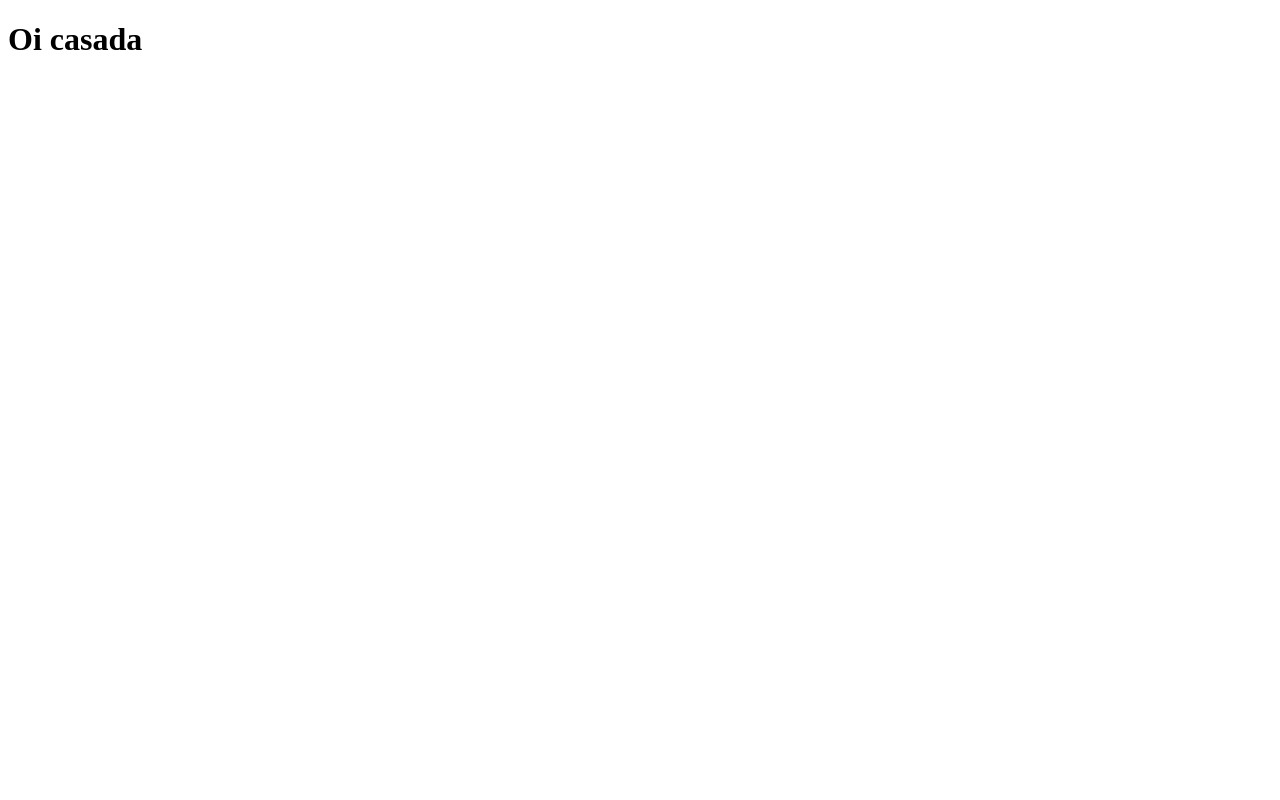
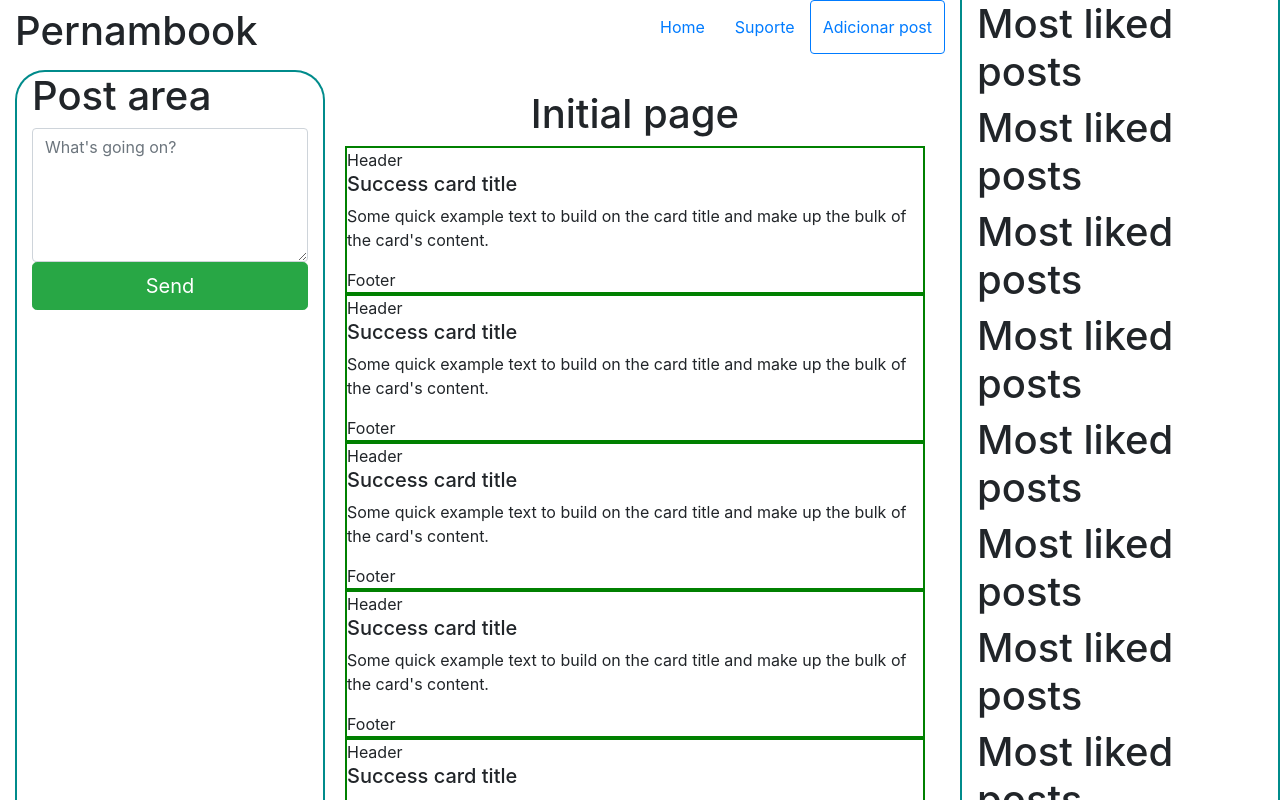
Before and after one commit to CaiozitoDev/Pernambook, a React (Create React App) app: page / in a window 1280 px wide. Shown: the top 800 px of the page. Built offline with nearby package versions, Linux system fonts and the light colour scheme.

Commit message:
Configurado o grid do site, tbm alguns componentes React

```diff
--- a/public/index.html
+++ b/public/index.html
@@ -3,6 +3,8 @@
 <head>
     <meta charset="UTF-8">
     <meta name="viewport" content="width=device-width, initial-scale=1.0">
+    <link rel="stylesheet" href="https://stackpath.bootstrapcdn.com/bootstrap/4.5.0/css/bootstrap.min.css" integrity="sha384-9aIt2nRpC12Uk9gS9baDl411NQApFmC26EwAOH8WgZl5MYYxFfc+NcPb1dKGj7Sk" crossorigin="anonymous">
+    <link rel="stylesheet" href="styles.css">
     <title>Pernambook</title>
 </head>
 <body>
--- /dev/null
+++ b/public/styles.css
@@ -0,0 +1,65 @@
+@charset "UTF-8";
+
+.row {
+    margin: 0;
+}
+/* HEADER */
+.Header {
+    display: flex;
+
+    align-items: center;
+}
+.Header h1 {
+    margin-right: auto;
+}
+.Header ul {
+    display: flex;
+}
+.Header li {
+    padding: 15px;
+    list-style: none;
+}
+/* LEFT MENU */
+.LeftMenu {
+    border: 2px solid darkcyan;
+    border-bottom: none;
+    border-top-left-radius: 30px;
+    border-top-right-radius: 30px;
+
+    float: left;
+    min-height: 100%;
+
+
+}
+
+.NewPostForm form {
+    text-align: center;
+}
+
+
+
+/* POST AREA */
+.PostArea {
+    padding: 20px;
+}
+
+.PostArea h1 {
+    text-align: center;
+}
+.Post {
+    border: 2px solid green;
+}
+
+
+
+/* RIGHT MENU */
+.RightMenu {
+    border: 2px solid darkcyan;
+    border-top: none;
+    border-bottom-left-radius: 30px;
+    border-bottom-right-radius: 30px;
+
+    float: right;
+    min-height: 100%;
+
+}
--- a/src/components/App.jsx
+++ b/src/components/App.jsx
@@ -1,8 +1,16 @@
 import React from 'react'
+
+import Main from './Main/Main'
+import RightMenu from './RightMenu/RightMenu'
 
 function App() {
     return (
-        <h1>Oi casada</h1>
+        <div className='App'>
+            <div className='row Allrow'>
+                <Main />
+                <RightMenu />
+            </div>
+        </div>
     )
 }
 
--- /dev/null
+++ b/src/components/Main/Header/Header.jsx
@@ -0,0 +1,20 @@
+import React from 'react'
+
+function Header() {
+    return (
+        <header className='Header'>
+            <h1>Pernambook</h1>
+            <ul>
+                <li>
+                <a href=''>Home</a>
+                </li>
+                <li>
+                <a href=''>Suporte</a>
+                </li>
+                <button className='btn btn-large btn-outline-primary'>Adicionar post</button>
+            </ul>
+        </header>
+    )
+}
+
+export default Header
--- /dev/null
+++ b/src/components/Main/LeftMenu/LeftMenu.jsx
@@ -0,0 +1,13 @@
+import React from 'react'
+
+import NewPostForm from '../../NewPostForm'
+
+function LeftMenu() { // col-3
+    return (
+        <div className='col-4 LeftMenu'>
+            <NewPostForm />
+        </div>
+    )
+}
+
+export default LeftMenu
--- /dev/null
+++ b/src/components/Main/LeftMenu/NewPostForm/NewPostForm.jsx
@@ -0,0 +1,15 @@
+import React from 'react'
+
+function NewPostForm() {
+    return (
+        <div className='NewPostForm'>
+            <h1>Post area</h1>
+            <form>
+                <textarea className='form-control' placeholder="What's going on?" cols='40' rows='5'></textarea>
+                <button className='btn btn-lg btn-success btn-block'>Send</button>
+            </form>
+        </div>
+    )
+}
+
+export default NewPostForm
--- /dev/null
+++ b/src/components/Main/Main.jsx
@@ -0,0 +1,19 @@
+import React from 'react'
+
+import Header from './Header/Header'
+import LeftMenu from './PostArea/LeftMenu/LeftMenu'
+import PostArea from './PostArea/PostArea'
+
+function Main() {
+    return (
+        <div className='col-9 Main'>
+            <Header />
+            <div className='row Mainrow'>
+                <LeftMenu />
+                <PostArea />
+            </div>
+        </div>
+    )
+}
+
+export default Main
--- /dev/null
+++ b/src/components/Main/PostArea/LeftMenu/LeftMenu.jsx
@@ -0,0 +1,13 @@
+import React from 'react'
+
+import NewPostForm from '../../LeftMenu/NewPostForm/NewPostForm'
+
+function LeftMenu() { //col-3
+    return (
+        <div className='col-4 LeftMenu'>
+            <NewPostForm />
+        </div>
+    )
+}
+
+export default LeftMenu
--- /dev/null
+++ b/src/components/Main/PostArea/Post.jsx
@@ -0,0 +1,16 @@
+import React from 'react'
+
+function Post() {
+    return (
+    <div className='Post'>
+        <div>Header</div>
+            <div>
+            <h5>Success card title</h5>
+            <p>Some quick example text to build on the card title and make up the bulk of the card's content.</p>
+        </div>
+        <div>Footer</div>
+    </div>
+    )
+}
+
+export default Post
--- /dev/null
+++ b/src/components/Main/PostArea/PostArea.jsx
@@ -0,0 +1,20 @@
+import React from 'react'
+
+import Post from './Post'
+
+function PostArea() { //col-6
+    return (
+        <div className='col-8 PostArea'>
+            <h1>Initial page</h1>
+            <Post />
+            <Post />
+            <Post />
+            <Post />
+            <Post />
+            <Post />
+            <Post />
+        </div>
+    )
+}
+
+export default PostArea
--- /dev/null
+++ b/src/components/RightMenu/RightMenu.jsx
@@ -0,0 +1,19 @@
+import React from 'react'
+
+function RightMenu() { //col-3
+    return (
+        <div className='col-3 RightMenu'>
+            <h1>Most liked posts</h1>
+            <h1>Most liked posts</h1>
+            <h1>Most liked posts</h1>
+            <h1>Most liked posts</h1>
+            <h1>Most liked posts</h1>
+            <h1>Most liked posts</h1>
+            <h1>Most liked posts</h1>
+            <h1>Most liked posts</h1>
+            <h1>Most liked posts</h1>
+        </div>
+    )
+}
+
+export default RightMenu
```
